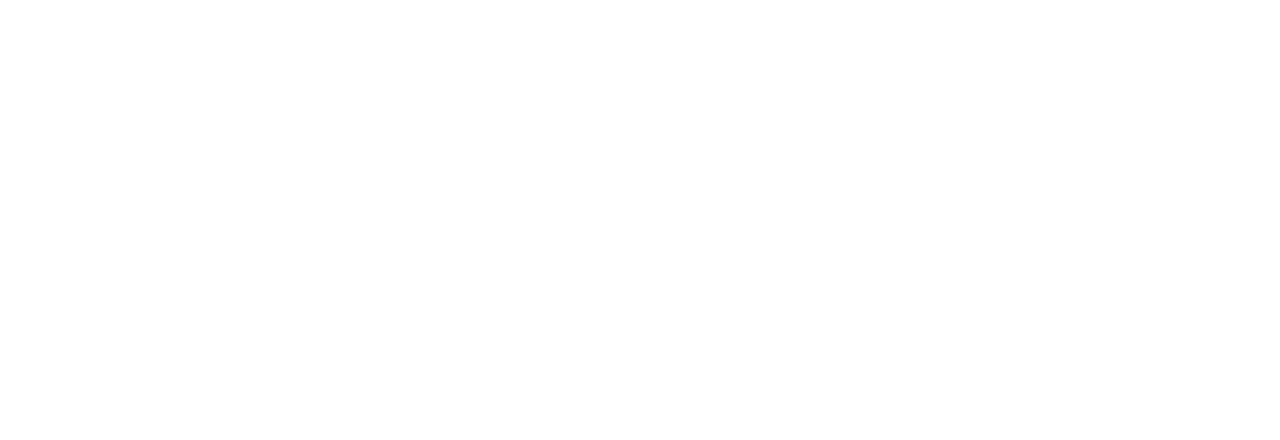
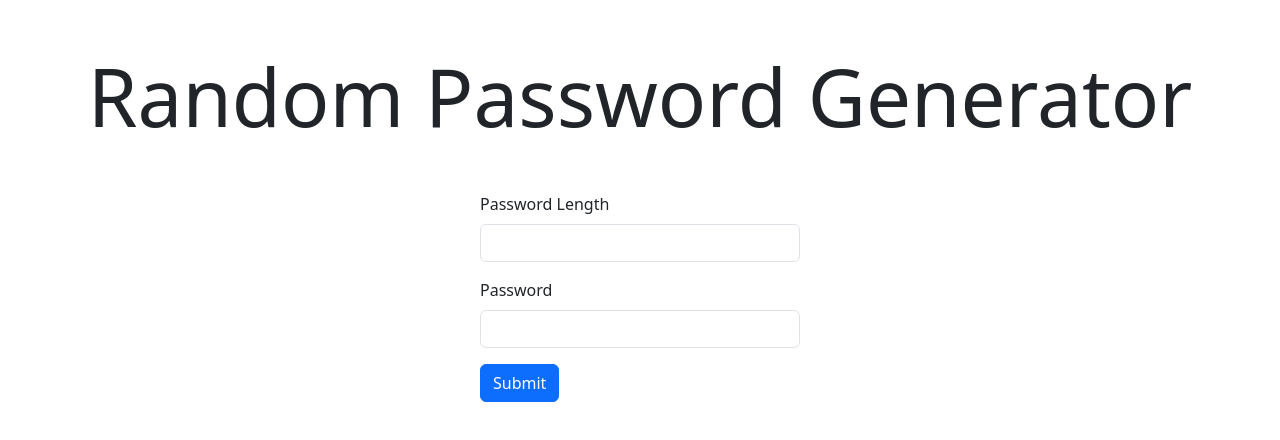
Before and after one commit to ForkedByCode/CipherCmith, a React (Vite) app: page / in a window 1280 px wide. Shown: the top 440 px of the page. Built offline with nearby package versions, Linux system fonts and the light colour scheme.

Commit message:
Added From element.

```diff
--- a/package.json
+++ b/package.json
@@ -10,6 +10,7 @@
     "preview": "vite preview"
   },
   "dependencies": {
+    "bootstrap": "^5.3.3",
     "react": "^18.2.0",
     "react-dom": "^18.2.0"
   },
--- a/src/App.jsx
+++ b/src/App.jsx
@@ -1,5 +1,13 @@
+import Form from "./Form/Form";
 import "./App.css";
 
-function App() {}
+function App() {
+  return (
+    <>
+      <h1 className="text-center display-1 m-5">Random Password Generator</h1>
+      <Form />
+    </>
+  );
+}
 
 export default App;
--- /dev/null
+++ b/src/Form/Form.jsx
@@ -0,0 +1,45 @@
+import "bootstrap/dist/css/bootstrap.css";
+import Checkbox from "../Checkbox/Checkbox";
+
+function Form() {
+  return (
+    <>
+      <div className="container w-25 p-0">
+        <form>
+          <div className="mb-3">
+            <label for="passwordLength" className="form-label">
+              Password Length
+            </label>
+            <input
+              type="number"
+              className="form-control"
+              id="passwordLength"
+              aria-describedby="passwordLength"
+            />
+            {/* <div id="passwordLength" className="form-text">
+              We'll never share your email with anyone else.
+            </div> */}
+          </div>
+          {/* checkbox */}
+
+          <div className="mb-3">
+            <label for="generatedPassword" className="form-label">
+              Password
+            </label>
+            <input
+              type="text"
+              className="form-control"
+              id="generatedPassword"
+            />
+          </div>
+
+          <button type="submit" className="btn btn-primary">
+            Submit
+          </button>
+        </form>
+      </div>
+    </>
+  );
+}
+
+export default Form;
```
Also changed, not shown: 1 other file (tests, documents, lock files or other folders).
